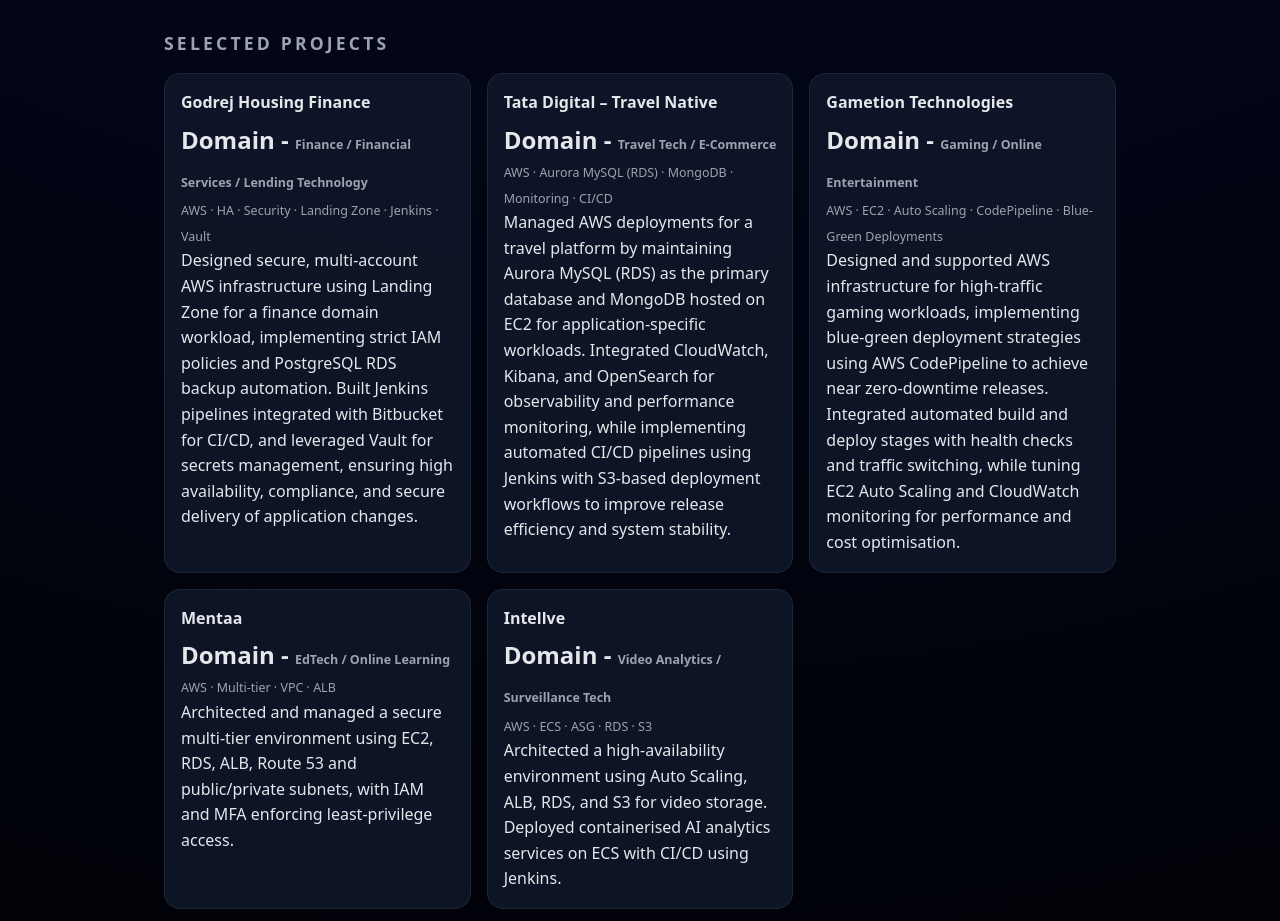
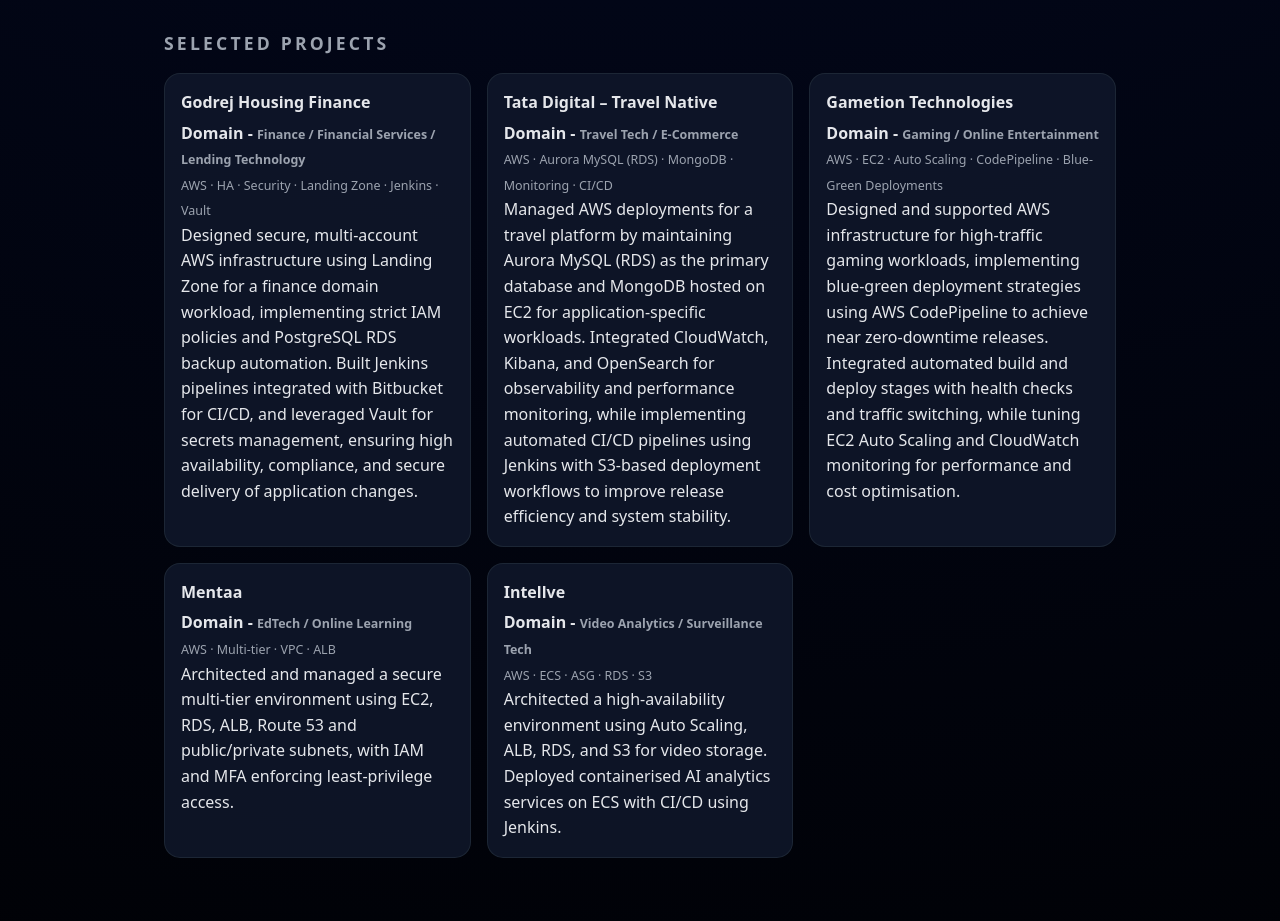
Before and after one commit to Amol-Shinde-85/portfolio, a plain HTML site: page index.html in a window 1280 px wide. Shown: the part 1431-2352 px from the top of the page. Drawn offline with Linux system fonts and the light colour scheme.

Commit message:
updates in project section

```diff
--- a/index.html
+++ b/index.html
@@ -334,7 +334,7 @@
         <div class="grid">
           <div class="card">
             <h3>Godrej Housing Finance</h3>
-            <h2>Domain - <small>Finance / Financial Services / Lending Technology</small></h2>
+            <h4>Domain - <small>Finance / Financial Services / Lending Technology</small></h4>
             <small>AWS · HA · Security · Landing Zone · Jenkins · Vault</small>
             <p>
               Designed secure, multi-account AWS infrastructure using Landing Zone for a finance domain workload,
@@ -345,7 +345,7 @@
           </div>
           <div class="card">
             <h3>Tata Digital – Travel Native</h3>
-            <h2>Domain - <small>Travel Tech / E-Commerce</small></h2>
+            <h4>Domain - <small>Travel Tech / E-Commerce</small></h4>
             <small>AWS · Aurora MySQL (RDS) · MongoDB · Monitoring · CI/CD</small>
             <p>
               Managed AWS deployments for a travel platform by maintaining Aurora MySQL (RDS) as the
@@ -357,7 +357,7 @@
           </div>
           <div class="card">
             <h3>Gametion Technologies</h3>
-            <h2>Domain - <small>Gaming / Online Entertainment</small></h2>
+            <h4>Domain - <small>Gaming / Online Entertainment</small></h4>
             <small>AWS · EC2 · Auto Scaling · CodePipeline · Blue-Green Deployments</small>
             <p>
               Designed and supported AWS infrastructure for high-traffic gaming workloads, implementing
@@ -368,7 +368,7 @@
           </div>
           <div class="card">
             <h3>Mentaa</h3>
-            <h2>Domain - <small>EdTech / Online Learning</small></h2>
+            <h4>Domain - <small>EdTech / Online Learning</small></h4>
             <small>AWS · Multi-tier · VPC · ALB</small>
             <p>
               Architected and managed a secure multi-tier environment using EC2, RDS, ALB, Route 53 and public/private subnets,
@@ -377,7 +377,7 @@
           </div>
           <div class="card">
             <h3>Intellve</h3>
-            <h2>Domain - <small>Video Analytics / Surveillance Tech</small></h2>
+            <h4>Domain - <small>Video Analytics / Surveillance Tech</small></h4>
             <small>AWS · ECS · ASG · RDS · S3</small>
             <p>
               Architected a high-availability environment using Auto Scaling, ALB, RDS, and S3 for video storage.
```
